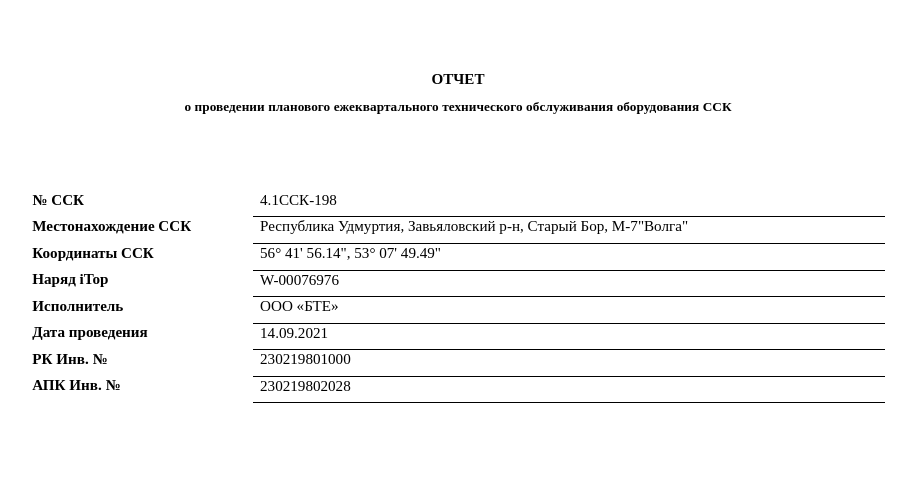
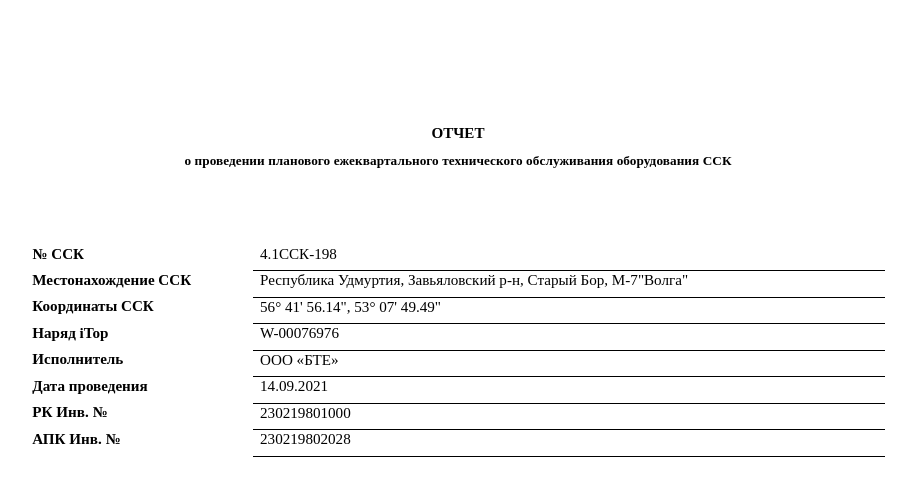
Before and after one commit to timur-svoboda/html2pdf, a plain HTML site: page index.html in a window 1280 px wide. Shown: the whole page, without its empty margins (182-1098 px from the left). Drawn offline with Linux system fonts and the light colour scheme.

Commit message:
Update 2022-01-21T20:19:35.976Z

```diff
--- a/css/main.css
+++ b/css/main.css
@@ -1,2 +1,2 @@
-.front__wrapper{margin:0 auto;padding-top:1.4cm}.front__title{font-size:.4cm;margin-bottom:.3cm;text-align:center}.front__subtitle{font-size:.35cm;font-weight:700;letter-spacing:.002cm;margin-top:0;text-align:center}.front__table{border-collapse:collapse;margin:2cm auto 0}.front__table-cell{font-size:.4cm;padding-bottom:.2cm;vertical-align:top}.front__table-cell--first{font-weight:700;width:5.8cm}.front__table-cell--second{border-bottom:.026cm solid #000;padding-left:.2cm;width:16.5cm}
+body{margin:0}.front__wrapper{margin:0 auto;padding-top:3.3cm}.front__title{font-size:.4cm;margin-bottom:.3cm}.front__subtitle,.front__title{font-weight:700;text-align:center}.front__subtitle{font-size:.35cm;letter-spacing:.002cm;margin-top:0}.front__table{border-collapse:collapse;margin:2cm auto 0}.front__table-cell{font-size:.4cm;padding-bottom:.2cm;vertical-align:top}.front__table-cell--first{font-weight:700;width:5.8cm}.front__table-cell--second{border-bottom:.026cm solid #000;padding-left:.2cm;width:16.5cm}
 /*# sourceMappingURL=main.css.map */
--- a/index.html
+++ b/index.html
@@ -3,7 +3,6 @@
 
 <head>
   <meta charset="UTF-8">
-  <meta name="viewport" content="width=device-width, initial-scale=1.0">
   <link rel="stylesheet" href="css/main.css">
   <title>HTML TO PDF</title>
 </head>
@@ -13,7 +12,7 @@
   <main class="front">
     <div class="front__wrapper">
 
-      <h1 class="front__title">ОТЧЕТ</h1>
+      <div class="front__title">ОТЧЕТ</div>
       <p class="front__subtitle">о проведении планового ежеквартального технического обслуживания оборудования ССК</p>
 
       <table class="front__table">
```
Also changed, not shown: 1 other file.
